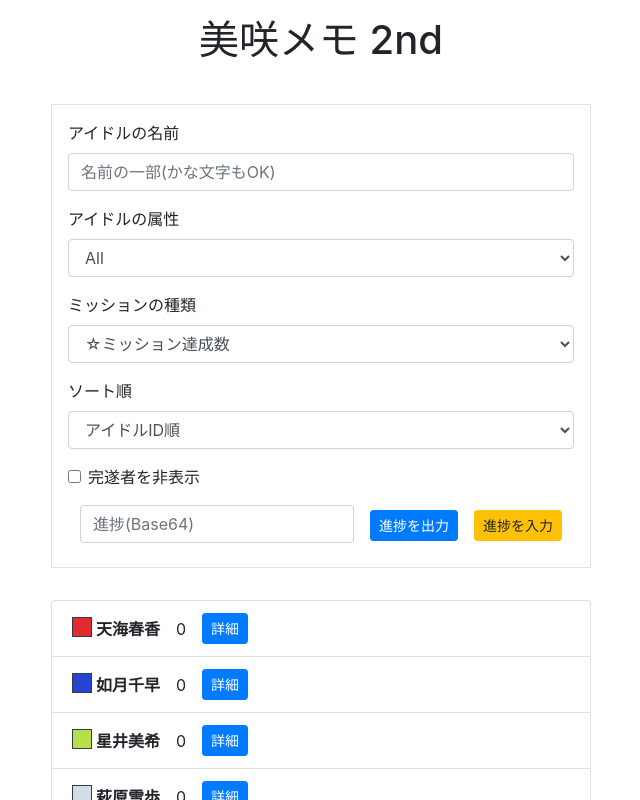
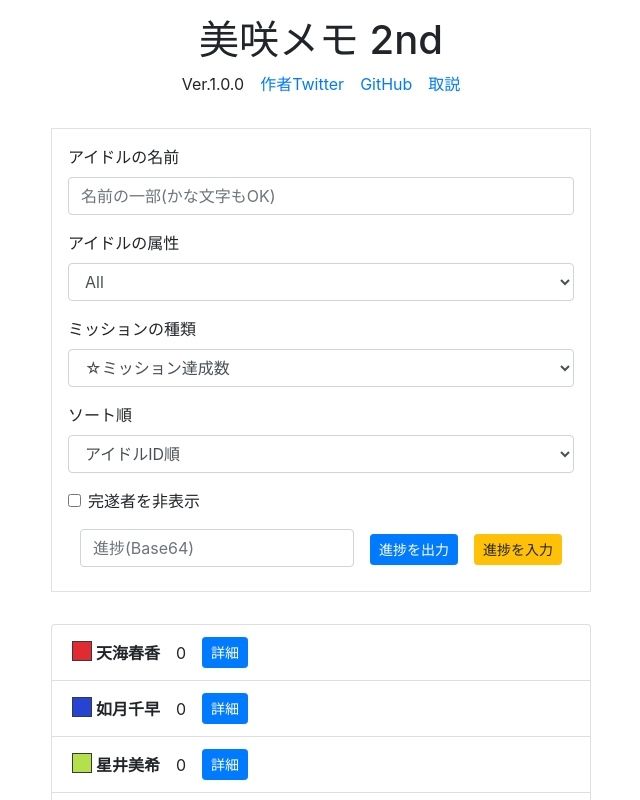
Before and after one commit to YSRKEN/MisakiMemo2nd, a React (Create React App) app in the folder misaki-memo-2nd/: page / in a window 1280 px wide. Shown: the top 800 px of the page, without its empty margins (319-959 px from the left). Built offline with nearby package versions, Linux system fonts and the light colour scheme.

Commit message:
[add] 基本情報を追記した

```diff
--- a/misaki-memo-2nd/src/App.tsx
+++ b/misaki-memo-2nd/src/App.tsx
@@ -675,8 +675,20 @@ const App: React.FC = () => {
     <StateContext.Provider value={context}>
       <Container>
         <Row>
-          <Col className="m-3">
-            <h1 className="text-center">美咲メモ 2nd</h1>
+          <Col className="m-3 text-center">
+            <h1>美咲メモ 2nd</h1>
+            <span className="mr-3">Ver.1.0.0</span>
+            <span className="mr-3">
+              <a href="https://twitter.com/YSRKEN">作者Twitter</a>
+            </span>
+            <span className="mr-3">
+              <a href="https://github.com/YSRKEN/MisakiMemo2nd">GitHub</a>
+            </span>
+            <span>
+              <a href="https://github.com/YSRKEN/MisakiMemo2nd/blob/master/README.md">
+                取説
+              </a>
+            </span>
           </Col>
         </Row>
         <Row>
```
Also changed, not shown: 1 other file (tests, documents, lock files or other folders).
